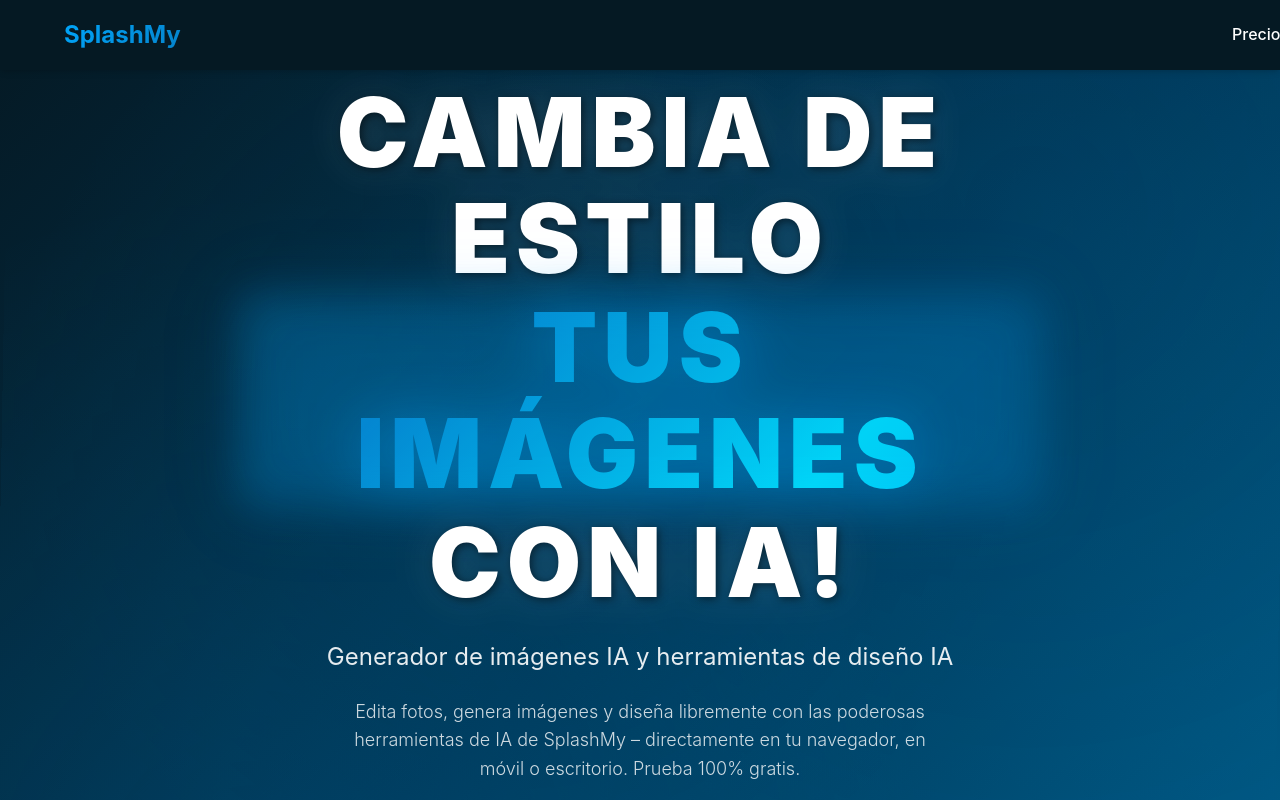
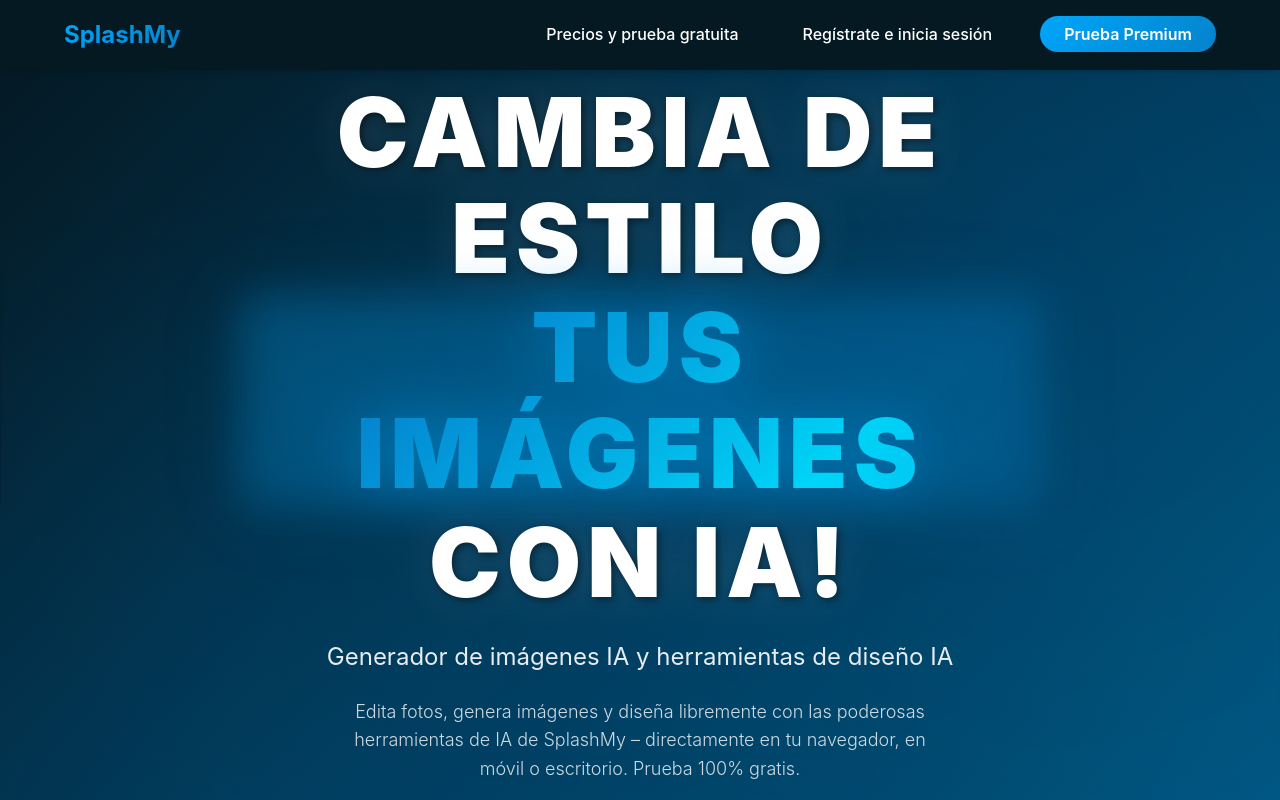
Before and after one commit to jaume768/splashmy, a Next.js app in the folder frontend/: page / in a window 1280 px wide. Shown: the top 800 px of the page. Built offline with nearby package versions, Linux system fonts and the light colour scheme.

Commit message:
header landign arreglat

```diff
--- a/frontend/styles/components/home/Header.module.css
+++ b/frontend/styles/components/home/Header.module.css
@@ -168,10 +168,6 @@
   }
 }
 
-.nav:not(.navOpen) {
-  transform: translateX(100%);
-}
-
 @media (max-width: 767px) {
   .nav {
     display: block;
```
